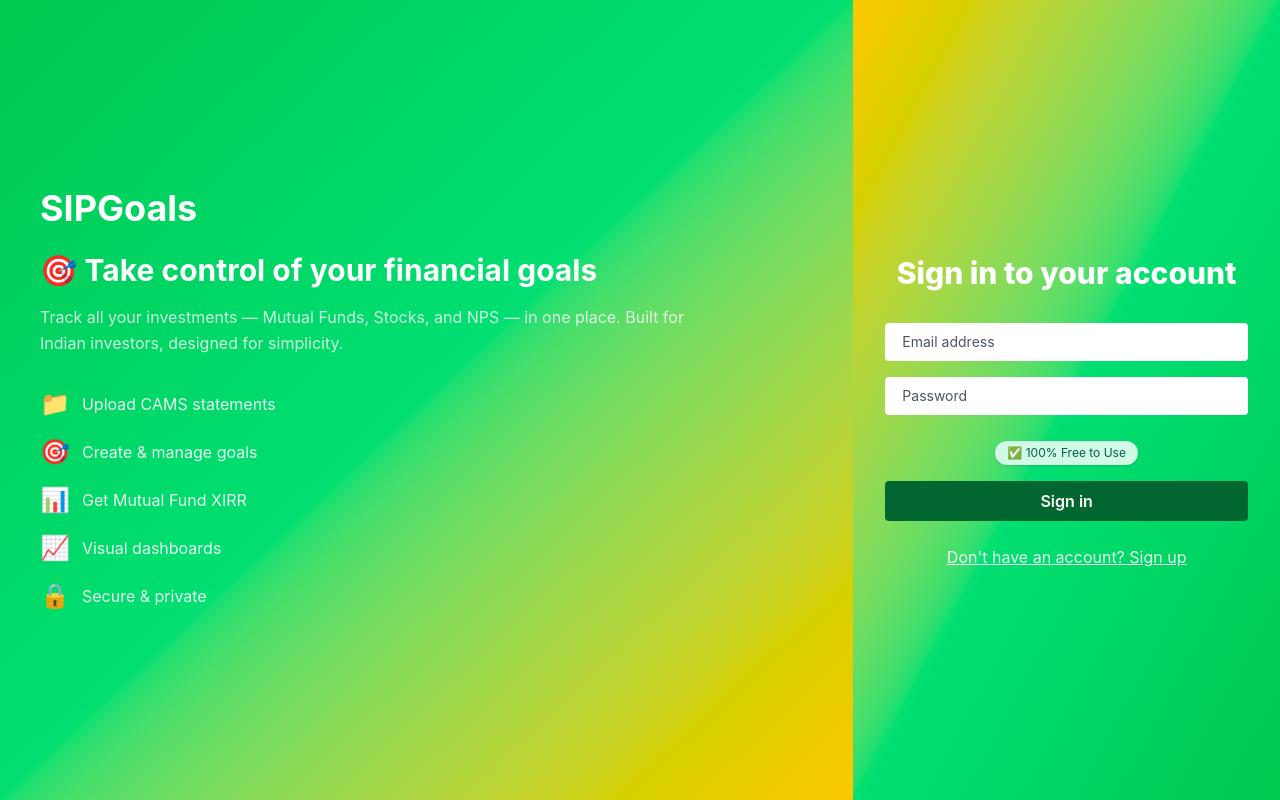
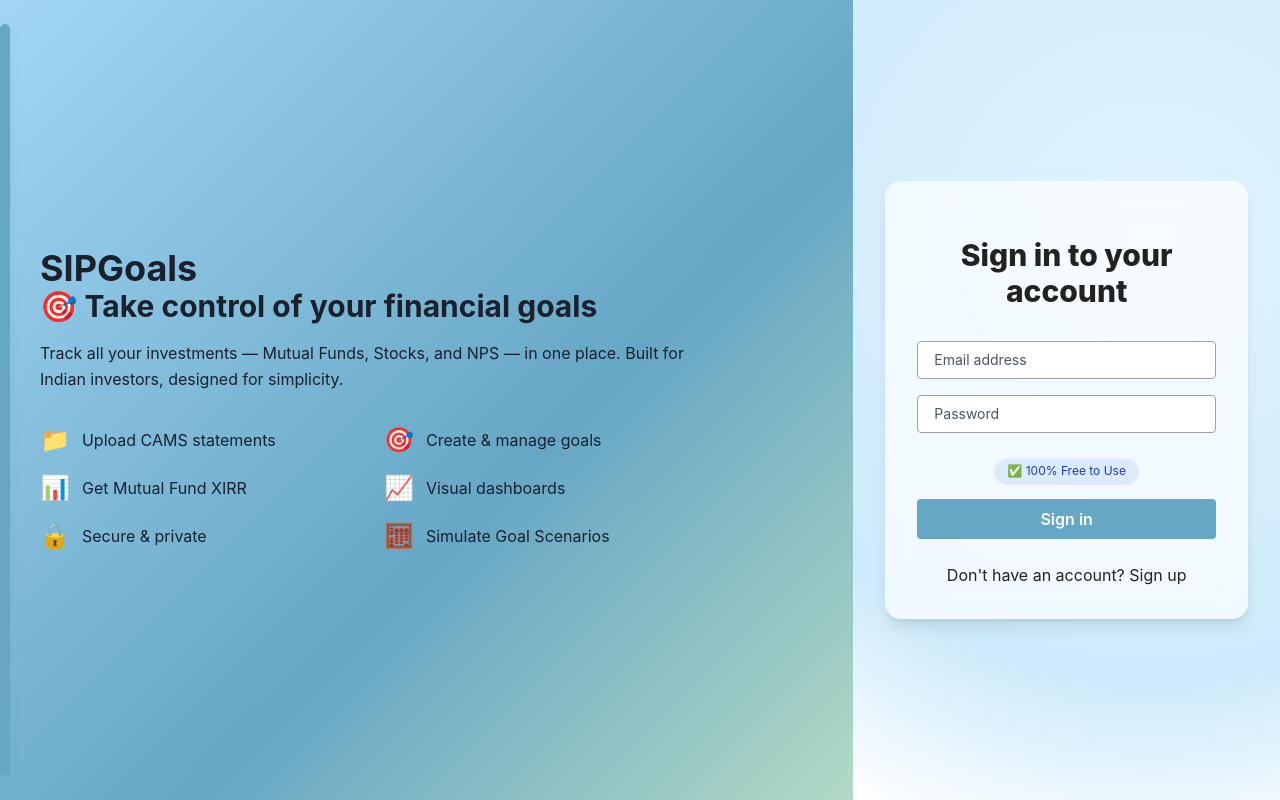
Before and after one commit to roshanrk27/portfolio-tracker, a Next.js app: page /auth/login in a window 1280 px wide. Built offline with nearby package versions, Linux system fonts and the light colour scheme; no server answers; the database is empty.

Commit message:
update login and nav header to softer colors

```diff
--- a/app/auth/login/page.tsx
+++ b/app/auth/login/page.tsx
@@ -49,50 +49,57 @@
   return (
     <div className="grid grid-cols-1 md:grid-cols-3 min-h-screen">
       {/* Left Panel - 2/3 width on desktop */}
-      <div className="md:col-span-2 bg-gradient-to-br from-green-500 via-green-400 to-yellow-400 p-6 md:p-10 flex items-center">
-        <div className="max-w-2xl w-full">
+      <div className="md:col-span-2 p-6 md:p-10 flex items-center relative" style={{ background: 'linear-gradient(135deg, #A3D6F5 0%, #66A7C5 60%, #B2D9C4 100%)' }}>
+        {/* Decorative Side Border */}
+        <div className="absolute left-0 top-6 bottom-6 rounded-full" style={{ width: '10px', background: '#66A7C5', boxShadow: '2px 0 8px 0 rgba(102,167,197,0.15)', zIndex: 20 }} />
+        <div className="max-w-2xl w-full relative z-10">
           {/* Header and Branding */}
           <div className="mb-6 md:mb-8">
-            <h1 className="text-3xl md:text-4xl font-bold text-white mb-4 md:mb-6">SIPGoals</h1>
-            <h2 className="text-2xl md:text-3xl font-bold text-white mb-3 md:mb-4">
+            <h1 className="text-3xl md:text-4xl font-bold" style={{ color: '#1a202c' }}>SIPGoals</h1>
+            <h2 className="text-2xl md:text-3xl font-bold mb-3 md:mb-4" style={{ color: '#1a202c' }}>
               🎯 Take control of your financial goals
             </h2>
-            <p className="text-base font-normal text-white/80 leading-relaxed">
+            <p className="text-base font-normal leading-relaxed" style={{ color: '#1a202c' }}>
               Track all your investments — Mutual Funds, Stocks, and NPS — in one place. Built for Indian investors, designed for simplicity.
             </p>
           </div>
 
-          {/* Feature Highlights - 2 columns on mobile, single column on desktop */}
-          <ul className="grid grid-cols-2 md:grid-cols-1 gap-3 md:gap-4 md:space-y-0">
+          {/* Feature Highlights */}
+          <ul className="grid grid-cols-2 grid-rows-3 gap-3 md:gap-4 md:space-y-0">
             <li className="flex items-center space-x-2 md:space-x-3">
               <span className="text-xl md:text-2xl">📁</span>
-              <span className="text-sm md:text-base text-white/90">Upload CAMS statements</span>
+              <span className="text-sm md:text-base" style={{ color: '#1a202c' }}>Upload CAMS statements</span>
             </li>
             <li className="flex items-center space-x-2 md:space-x-3">
               <span className="text-xl md:text-2xl">🎯</span>
-              <span className="text-sm md:text-base text-white/90">Create & manage goals</span>
+              <span className="text-sm md:text-base" style={{ color: '#1a202c' }}>Create & manage goals</span>
             </li>
             <li className="flex items-center space-x-2 md:space-x-3">
               <span className="text-xl md:text-2xl">📊</span>
-              <span className="text-sm md:text-base text-white/90">Get Mutual Fund XIRR</span>
+              <span className="text-sm md:text-base" style={{ color: '#1a202c' }}>Get Mutual Fund XIRR</span>
             </li>
             <li className="flex items-center space-x-2 md:space-x-3">
               <span className="text-xl md:text-2xl">📈</span>
-              <span className="text-sm md:text-base text-white/90">Visual dashboards</span>
+              <span className="text-sm md:text-base" style={{ color: '#1a202c' }}>Visual dashboards</span>
             </li>
-            <li className="flex items-center space-x-2 md:space-x-3 col-span-2 md:col-span-1">
+            <li className="flex items-center space-x-2 md:space-x-3">
               <span className="text-xl md:text-2xl">🔒</span>
-              <span className="text-sm md:text-base text-white/90">Secure & private</span>
+              <span className="text-sm md:text-base" style={{ color: '#1a202c' }}>Secure & private</span>
+            </li>
+            <li className="flex items-center space-x-2 md:space-x-3">
+              <span className="text-xl md:text-2xl">🧮</span>
+              <span className="text-sm md:text-base" style={{ color: '#1a202c' }}>Simulate Goal Scenarios</span>
             </li>
           </ul>
         </div>
       </div>
 
       {/* Right Panel - 1/3 width on desktop */}
-      <div className="md:col-span-1 flex justify-center items-center p-6 md:p-8 bg-gradient-to-br from-yellow-400 via-green-400 to-green-500">
-        <div className="max-w-md w-full space-y-6 md:space-y-8">
+      <div className="md:col-span-1 flex justify-center items-center p-6 md:p-8" style={{ background: 'radial-gradient(circle at 70% 30%, #e0f3ff 0%, #CEEBFB 70%, #fff 100%)' }}>
+        <div className="max-w-md w-full flex justify-center items-center">
+          <div className="w-full p-6 md:p-8 rounded-2xl shadow-lg bg-white/70 backdrop-blur-md">
             <div>
-            <h2 className="mt-6 text-center text-2xl md:text-3xl font-extrabold text-white">
+              <h2 className="mt-6 text-center text-2xl md:text-3xl font-extrabold" style={{ color: '#222' }}>
                 Sign in to your account
               </h2>
             </div>
@@ -102,7 +109,7 @@
                   <input
                     type="email"
                     required
-                  className="rounded px-4 py-2 w-full border border-white/30 bg-white/90 placeholder-gray-600 text-gray-900 focus:outline-none focus:ring-2 focus:ring-white/50 focus:border-white sm:text-sm backdrop-blur-sm"
+                    className="rounded px-4 py-2 w-full border border-gray-400 bg-white placeholder-gray-600 text-gray-900 focus:outline-none focus:ring-2 focus:ring-blue-700 focus:border-blue-700 sm:text-sm backdrop-blur-sm"
                     placeholder="Email address"
                     value={email}
                     onChange={(e) => setEmail(e.target.value)}
@@ -112,7 +119,7 @@
                   <input
                     type="password"
                     required
-                  className="rounded px-4 py-2 w-full border border-white/30 bg-white/90 placeholder-gray-600 text-gray-900 focus:outline-none focus:ring-2 focus:ring-white/50 focus:border-white sm:text-sm backdrop-blur-sm"
+                    className="rounded px-4 py-2 w-full border border-gray-400 bg-white placeholder-gray-600 text-gray-900 focus:outline-none focus:ring-2 focus:ring-blue-700 focus:border-blue-700 sm:text-sm backdrop-blur-sm"
                     placeholder="Password"
                     value={password}
                     onChange={(e) => setPassword(e.target.value)}
@@ -125,7 +132,7 @@
               )}
 
               <div className="mb-4 text-center">
-              <div className="text-xs bg-emerald-100 text-emerald-800 rounded-full px-3 py-1 inline-block shadow-sm">
+                <div className="text-xs bg-blue-100 text-blue-800 rounded-full px-3 py-1 inline-block shadow-sm">
                   ✅ 100% Free to Use
                 </div>
               </div>
@@ -134,14 +141,15 @@
                 <button
                   type="submit"
                   disabled={loading}
-                className="w-full bg-green-800 text-white font-semibold hover:bg-green-900 py-2 px-4 rounded focus:outline-none focus:ring-2 focus:ring-green-500 disabled:opacity-50 transition-all duration-200 hover:scale-105"
+                  className="w-full font-semibold py-2 px-4 rounded focus:outline-none focus:ring-2 focus:ring-blue-700 disabled:opacity-50 transition-all duration-200 hover:scale-105"
+                  style={{ background: '#66A7C5', color: '#fff' }}
                 >
                   {loading ? 'Signing in...' : 'Sign in'}
                 </button>
               </div>
 
               <div className="text-center">
-              <Link href="/auth/signup" className="text-white/90 hover:text-white underline">
+                <Link href="/auth/signup" className="hover:underline" style={{ color: '#222' }}>
                   Don&apos;t have an account? Sign up
                 </Link>
               </div>
@@ -149,5 +157,6 @@
           </div>
         </div>
       </div>
+    </div>
   )
 }
--- a/components/Navbar.tsx
+++ b/components/Navbar.tsx
@@ -30,18 +30,18 @@
   }
 
   return (
-    <nav className="bg-green-400 shadow-sm border-b">
+    <nav className="shadow-sm border-b" style={{ background: 'radial-gradient(circle at 70% 30%, #e0f3ff 0%, #CEEBFB 70%, #fff 100%)' }}>
       <div className="max-w-7xl mx-auto px-4 sm:px-6 lg:px-8">
         <div className="flex justify-between h-16">
           <div className="flex items-center">
-            <h1 className="text-xl font-semibold text-white">
+            <h1 className="text-xl font-semibold" style={{ color: '#222' }}>
               Investment Goals Tracker
             </h1>
           </div>
 
           <div className="flex items-center space-x-6 ml-auto">
             {user && (
-              <span className="text-sm text-white/90">
+              <span className="text-sm" style={{ color: '#222' }}>
                 {user.email}
               </span>
             )}
@@ -50,10 +50,10 @@
             <div className="relative">
               <button
                 onClick={() => setShowHelpMenu(!showHelpMenu)}
-                className="p-2 text-white/80 hover:text-white hover:bg-white/10 rounded-md transition-colors"
+                className="p-2 hover:bg-black/5 rounded-md transition-colors"
                 title="Help"
               >
-                <svg className="w-5 h-5" fill="none" stroke="currentColor" viewBox="0 0 24 24">
+                <svg className="w-5 h-5" fill="none" stroke="#222" viewBox="0 0 24 24">
                   <path strokeLinecap="round" strokeLinejoin="round" strokeWidth={2} d="M8.228 9c.549-1.165 2.03-2 3.772-2 2.21 0 4 1.343 4 3 0 1.4-1.278 2.575-3.006 2.907-.542.104-.994.54-.994 1.093m0 3h.01M21 12a9 9 0 11-18 0 9 9 0 0118 0z" />
                 </svg>
               </button>
@@ -72,10 +72,10 @@
 
             <button
               onClick={handleLogout}
-              className="p-2 text-white/80 hover:text-white hover:bg-white/10 rounded-md transition-colors"
+              className="p-2 hover:bg-black/5 rounded-md transition-colors"
               title="Logout"
             >
-              <svg className="w-5 h-5" fill="none" stroke="currentColor" viewBox="0 0 24 24">
+              <svg className="w-5 h-5" fill="none" stroke="#222" viewBox="0 0 24 24">
                 <path strokeLinecap="round" strokeLinejoin="round" strokeWidth={2} d="M17 16l4-4m0 0l-4-4m4 4H7m6 4v1a3 3 0 01-3 3H6a3 3 0 01-3-3V7a3 3 0 013-3h4a3 3 0 013 3v1" />
               </svg>
             </button>
```
Lines whose indentation alone changed are shown as unchanged.
